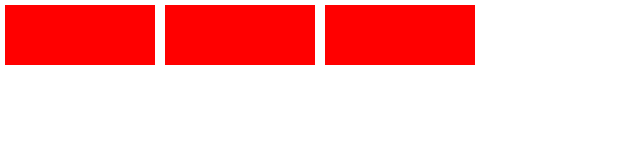
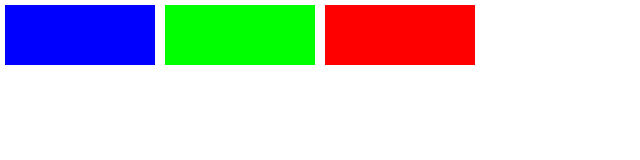
Before and after one commit to leonardo-santoz/flexbox, a plain HTML site: page index.html in a window 1280 px wide. Shown: the whole page, without its empty margins (0-640 px from the left). Drawn offline with Linux system fonts and the light colour scheme.

Commit message:
Ordenaçao

```diff
--- a/index.html
+++ b/index.html
@@ -8,9 +8,9 @@
 </head>
 <body>
     <div id="app">
-        <div class="box"></div>
-        <div class="box"></div>
-        <div class="box"></div>
+        <div class="box red"></div>
+        <div class="box green"></div>
+        <div class="box blue"></div>
     </div>
 </body>
 </html>
--- a/styles.css
+++ b/styles.css
@@ -13,8 +13,22 @@ html,
 }
 
 .box {
-  width:  150px;
+  width: 150px;
   height: 60px;
   background: #f00;
   margin: 5px;
 }
+
+.red {
+    order: 3;
+}
+
+.green {
+  background: #0f0;
+  order: 2;
+}
+
+.blue {
+  background: #00f;
+  order: 0;
+}
```
